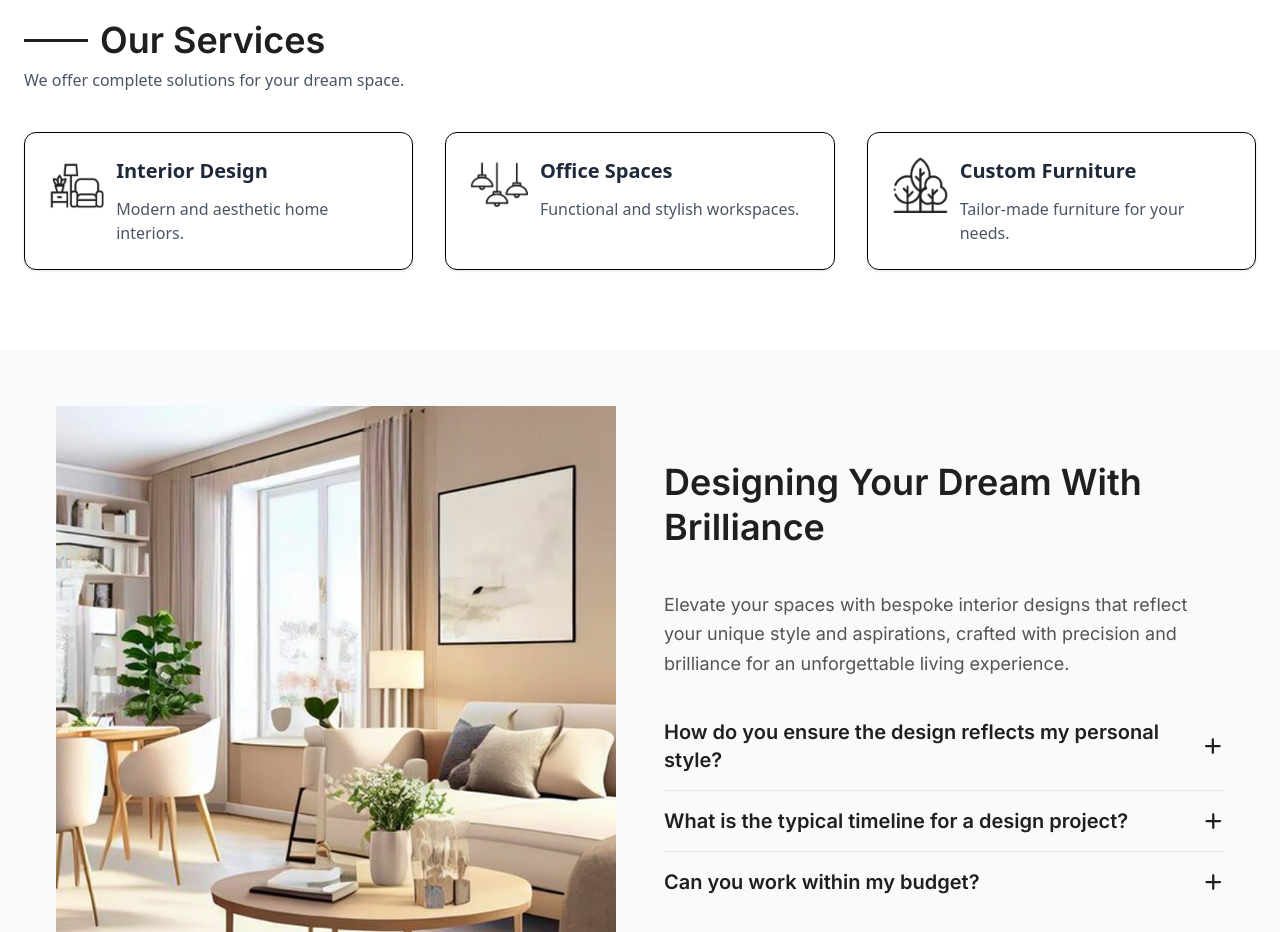
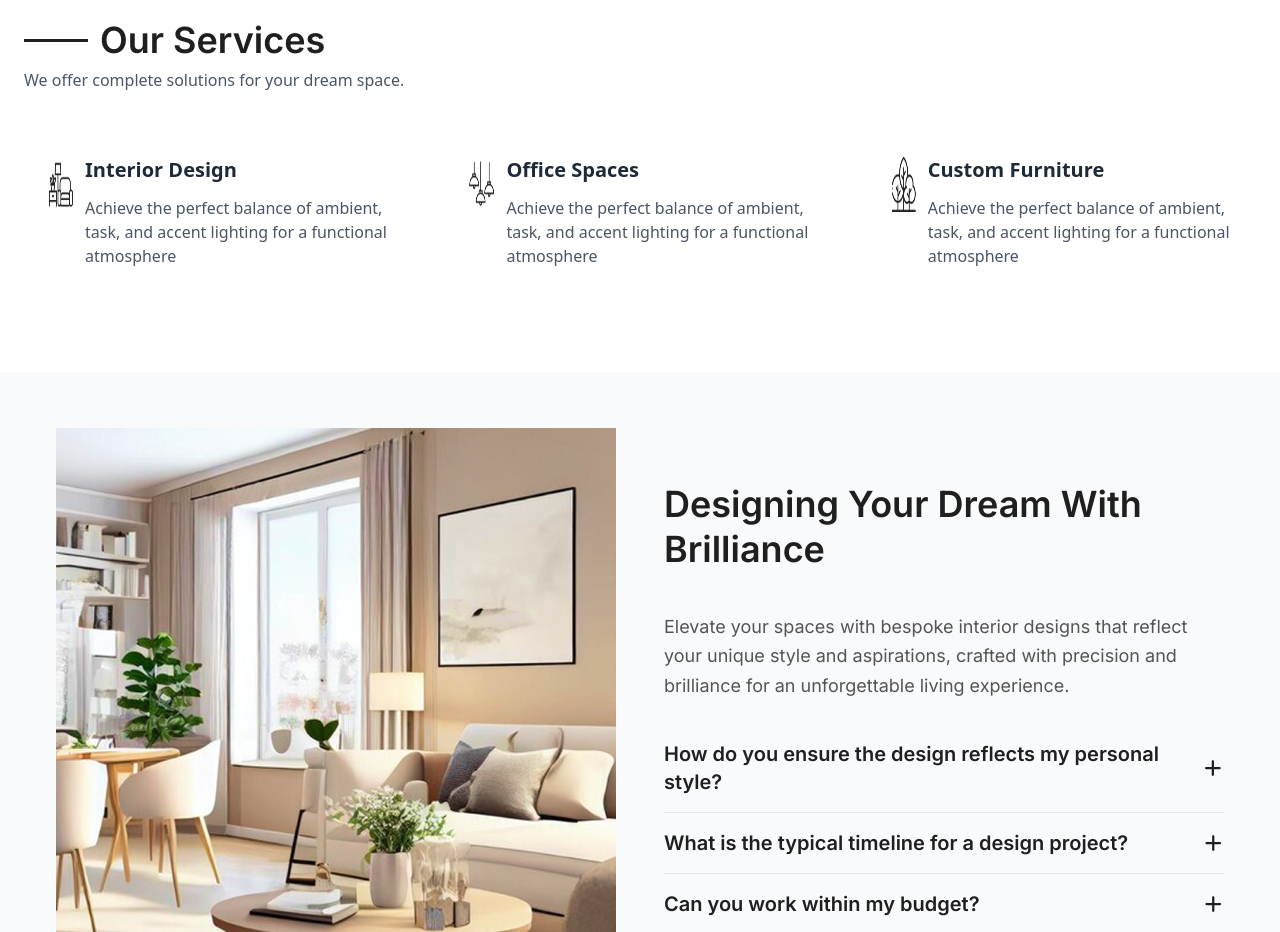
Before and after one commit to Abtikdigital/VastuCraft, a React (Vite) app: page / in a window 1280 px wide. Shown: the part 900-1832 px from the top of the page. Built offline with nearby package versions, Linux system fonts and the light colour scheme.

Commit message:
updated services

```diff
--- a/src/sections/services.jsx
+++ b/src/sections/services.jsx
@@ -6,17 +6,17 @@ function services() {
   const services = [
     {
       title: "Interior Design",
-      desc: "Modern and aesthetic home interiors.",
+      desc: "Achieve the perfect balance of ambient, task, and accent lighting for a functional atmosphere ",
       img: Image1,
     },
     {
       title: "Office Spaces",
-      desc: "Functional and stylish workspaces.",
+      desc: "Achieve the perfect balance of ambient, task, and accent lighting for a functional atmosphere",
       img: Image2,
     },
     {
       title: "Custom Furniture",
-      desc: "Tailor-made furniture for your needs.",
+      desc: "Achieve the perfect balance of ambient, task, and accent lighting for a functional atmosphere ",
       img: Image3,
     },
   ];
@@ -34,7 +34,7 @@ function services() {
           {services.map((service, i) => (
             <div
               key={i}
-              className="p-6 border rounded-xl shadow-sm hover:shadow-lg transition flex  gap-3"
+              className="p-6   transition flex  gap-3"
             >
               <div ><img src={service?.img} className="h-14"/></div>
               <div>
```
